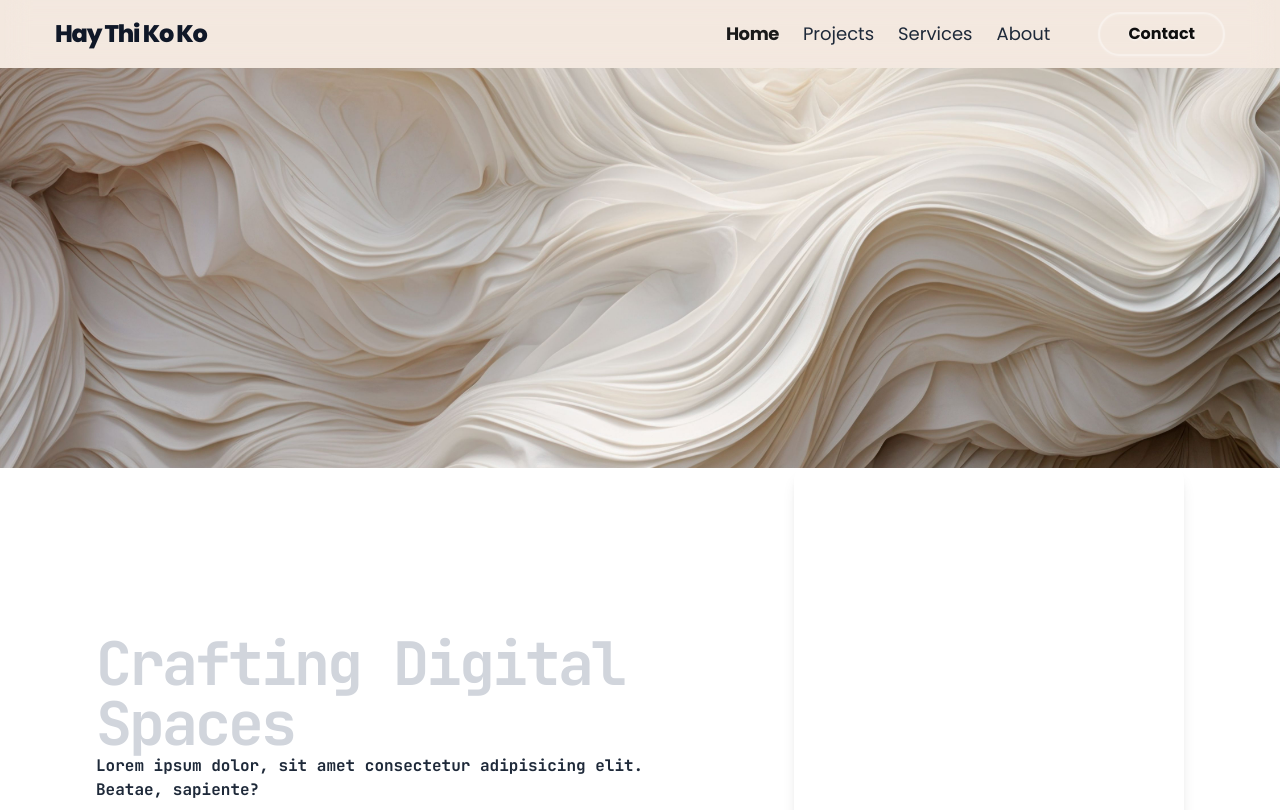
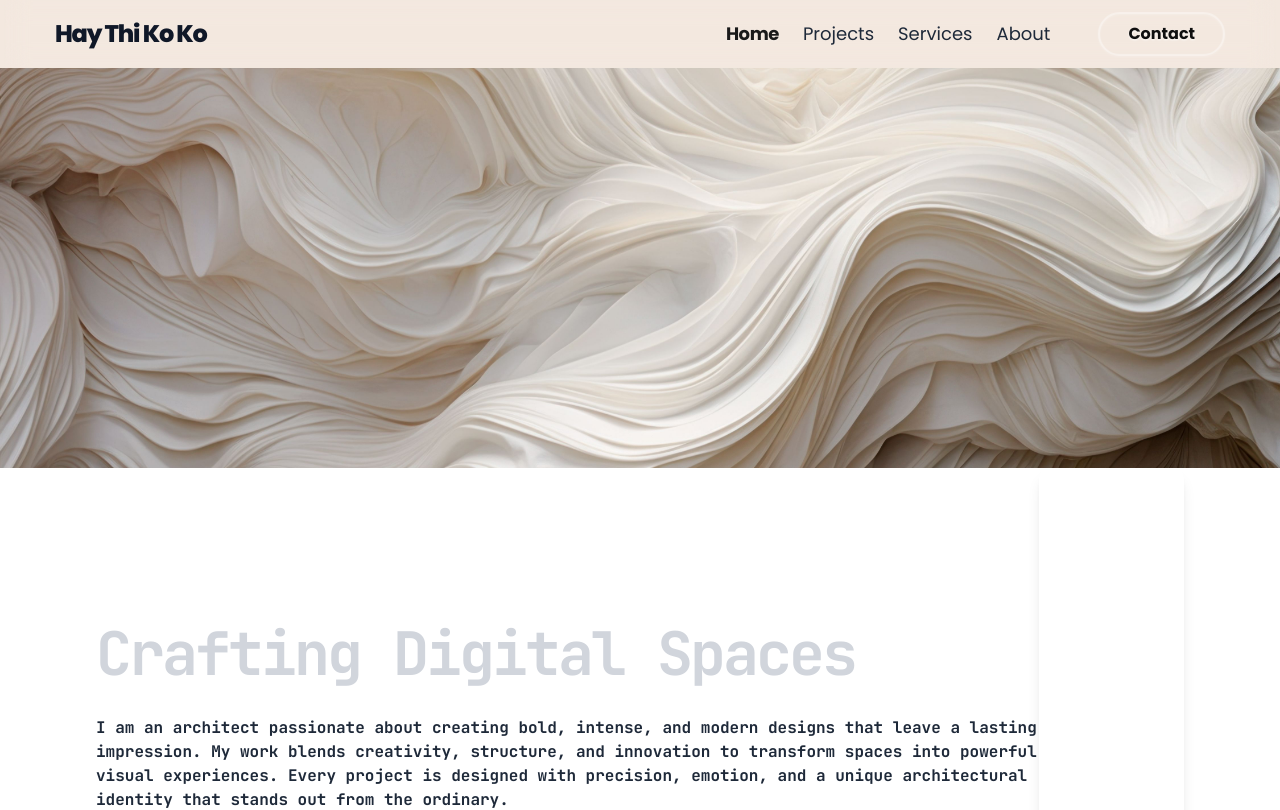
Before and after one commit to kyawzawlwin1/haythikokopage, a React (Vite) app: page / in a window 1280 px wide. Shown: the top 810 px of the page. Built offline with nearby package versions, Linux system fonts and the light colour scheme.

Commit message:
feat:final fix for today

```diff
--- a/src/features/static/components/HeroSection.jsx
+++ b/src/features/static/components/HeroSection.jsx
@@ -12,28 +12,25 @@ const HeroSection = () => {
       <div className=" text-white flex flex-row items-center w-full px-12 md:px-24 justify-between bg-cover bg-no-repeat">
         {/* word box */}
         <div className="">
-          <h1 className="font-Poppins text-6xl font-bold tracking-tighter text-gray-300">
+          <h1 className="font-Poppins text-6xl font-bold tracking-tighter text-gray-300 mb-8">
             Crafting Digital Spaces
           </h1>
           <p className="font-bold text-gray-800">
-            Lorem ipsum dolor, sit amet consectetur adipisicing elit. Beatae,
-            sapiente?
+            I am an architect passionate about creating bold, intense, and
+            modern designs that leave a lasting impression. My work blends
+            creativity, structure, and innovation to transform spaces into
+            powerful visual experiences. Every project is designed with
+            precision, emotion, and a unique architectural identity that stands
+            out from the ordinary.
           </p>
         </div>
-        {/* testing */}
-        <p>ajaja fighting</p>
+
         {/* another paragraph */}
-
         <div
           className="w-64 h-64 rounded-xl w-96 h-96 md:w-[500px] md:h-[500px] shadow-lg bg-cover bg-center bg-no-repeat"
           // style={{ backgroundImage: `url(${heroBg})` }}
         >
-          {/* <p>
-            Lorem ipsum dolor sit, amet consectetur adipisicing elit.
-            Perspiciatis distinctio rem cum numquam quisquam est aperiam
-            corporis vitae illum necessitatibus! Perferendis animi doloribus
-            consectetur inventore aperiam unde aut numquam placeat.
-          </p> */}
+          <p className="text-gray-900"></p>
         </div>
       </div>
     </section>
--- a/src/pages/ServicesPage.jsx
+++ b/src/pages/ServicesPage.jsx
@@ -23,14 +23,10 @@ const ServicesPage = () => {
         Designing sustainable urban environments and landscapes that
         harmoniously integrate structures with their natural surroundings.
       </p>
-      <p>
-        Intro - I am an architect passionate about creating bold, intense, and
-        modern designs that leave a lasting impression. My work blends
-        creativity, structure, and innovation to transform spaces into powerful
-        visual experiences. Every project is designed with precision, emotion,
-        and a unique architectural identity that stands out from the ordinary.
+      <p className="text-gray-900">
+        Intro -
       </p>{" "}
-      <p>
+      <p className="text-gray-900">
         How I want to help customers - My goal is to help customers bring their
         vision to life through powerful and meaningful architectural design. I
         believe every client deserves a space that reflects their personality,
```
